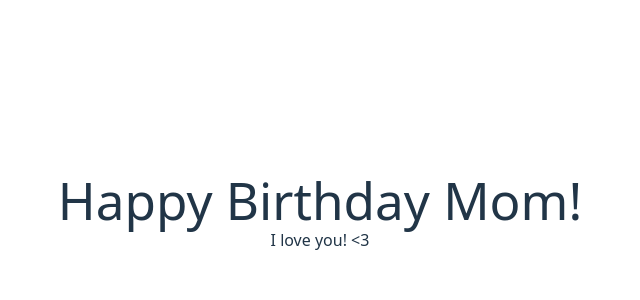
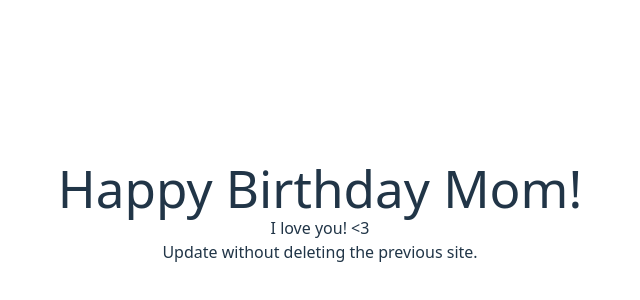
Before and after one commit to JMANY42/personal-website, a React app in the folder frontend/: page / in a window 1280 px wide. Shown: the part 188-488 px from the top of the page, without its empty margins (320-960 px from the left). Built offline with nearby package versions, Linux system fonts and the light colour scheme; the HTML template or start-up script is replaced by a standard one.

Commit message:
test remove and copy

```diff
--- a/frontend/src/App.tsx
+++ b/frontend/src/App.tsx
@@ -7,6 +7,7 @@ function App() {
       <div>
         <h1>Happy Birthday Mom!</h1>
         <p>I love you! &lt;3</p>
+        <p>Update without deleting the previous site.</p>
       </div>
     </>
   )
```
